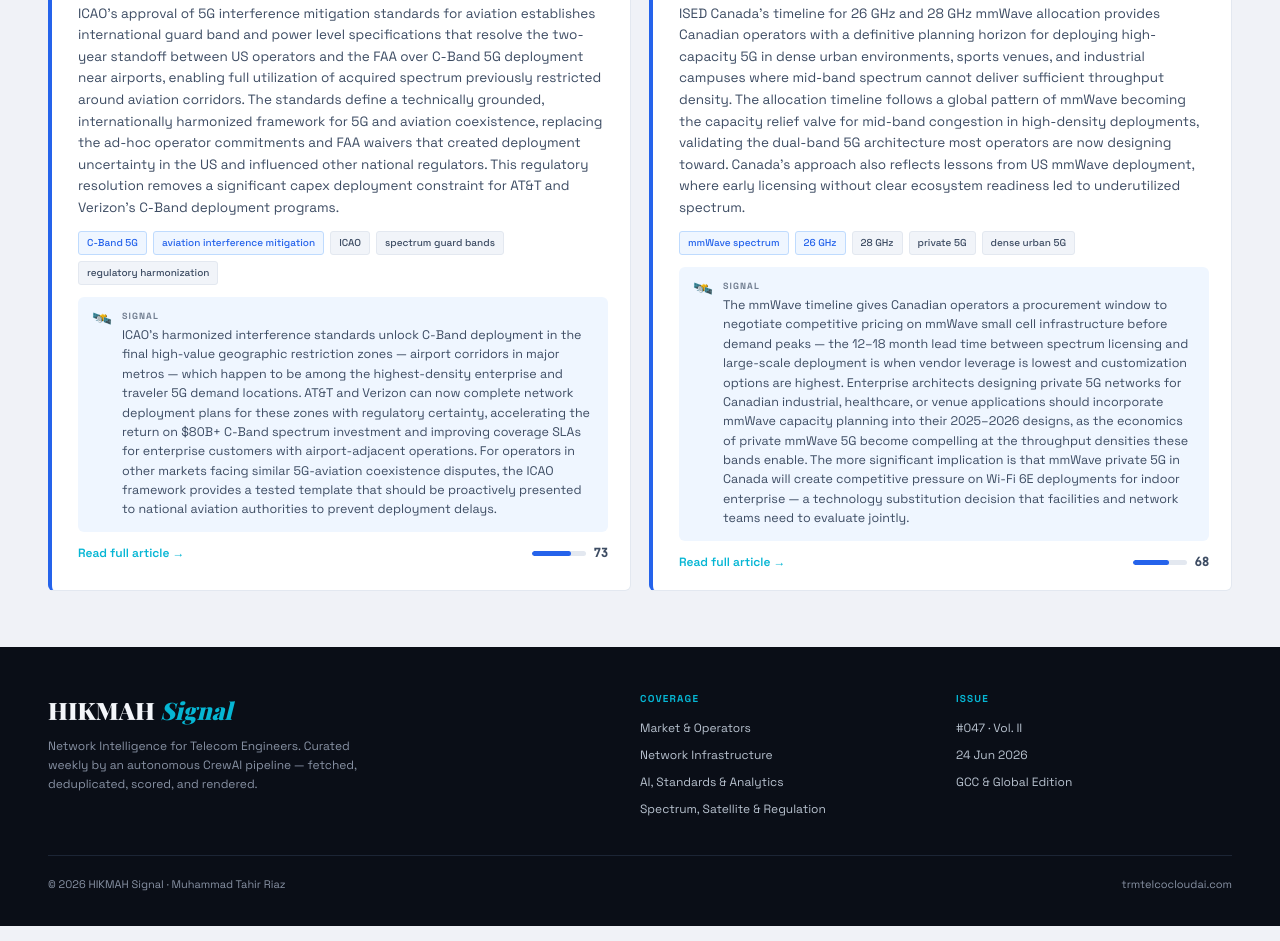
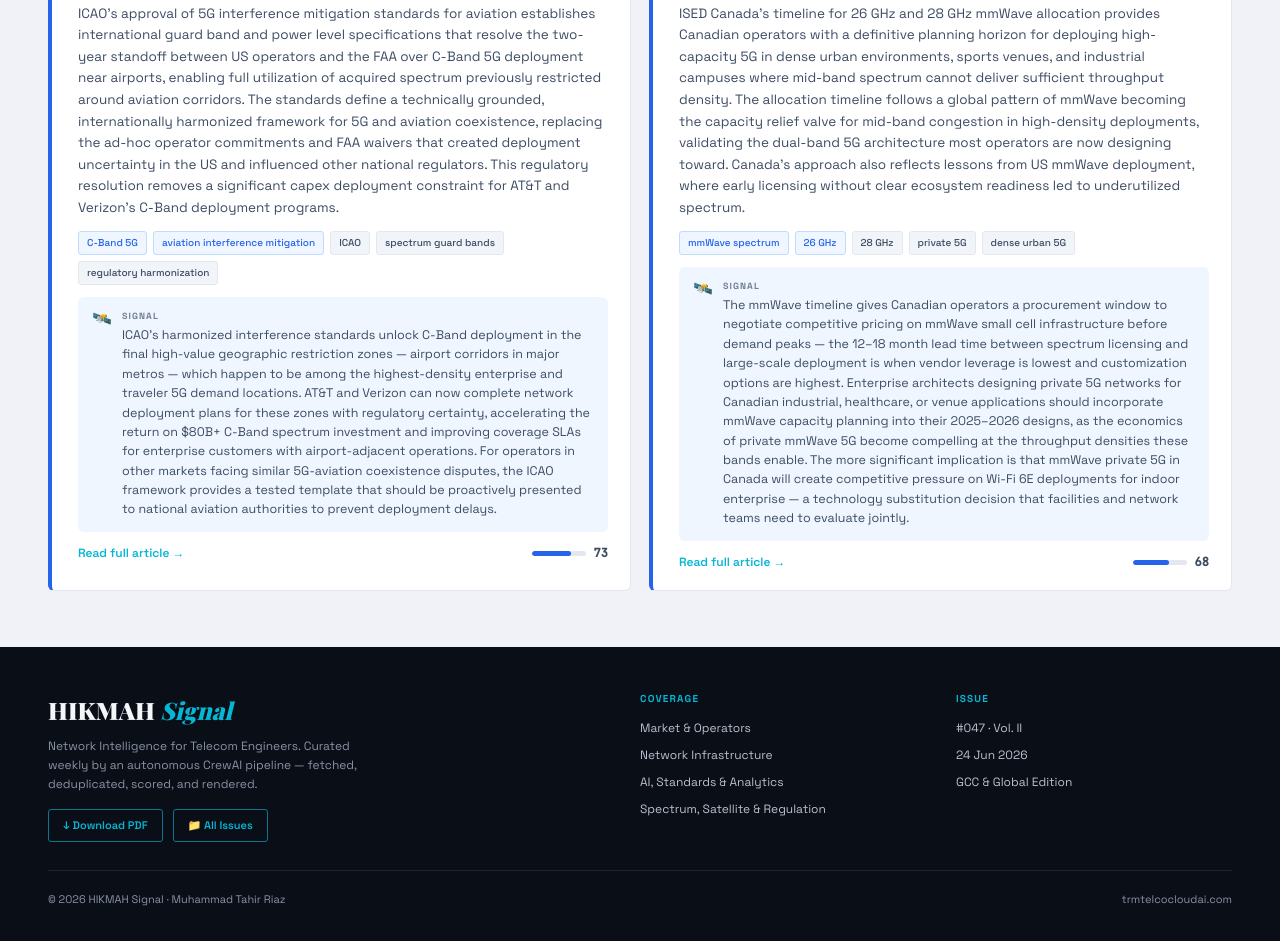
Before and after one commit to triaz-malik/Agentic-AI-Automation, a plain HTML site: page CrewAI/signal/issues/issue-047.html in a window 1280 px wide. Shown: the part 9016-9957 px from the top of the page. Drawn offline with nearby package versions, Linux system fonts and the light colour scheme; a web font is replaced by a local one.

Commit message:
CrewAI/signal: Issue #047 - 24 Jun 2026

```diff
--- a/CrewAI/signal/issues/issue-047.html
+++ b/CrewAI/signal/issues/issue-047.html
@@ -1046,6 +1046,8 @@ a{color:inherit;text-decoration:none;}
     <div>
       <div class="footer-brand">HIKMAH <span class="wm-accent">Signal</span></div>
       <div class="footer-tag">Network Intelligence for Telecom Engineers. Curated weekly by an autonomous CrewAI pipeline — fetched, deduplicated, scored, and rendered.</div>
+      <div class="hosted-links">
+<a href="https://triaz-malik.github.io/Agentic-AI-Automation/CrewAI/signal/issues/issue-047.pdf">↓ Download PDF</a><a href="https://triaz-malik.github.io/Agentic-AI-Automation/CrewAI/signal/index.html">📁 All Issues</a>      </div>
     </div>
     <div class="footer-col">
       <h4>Coverage</h4>
```
Also changed, not shown: CrewAI/signal/issues/issue-047-mobile.html (+2 -0 lines).
